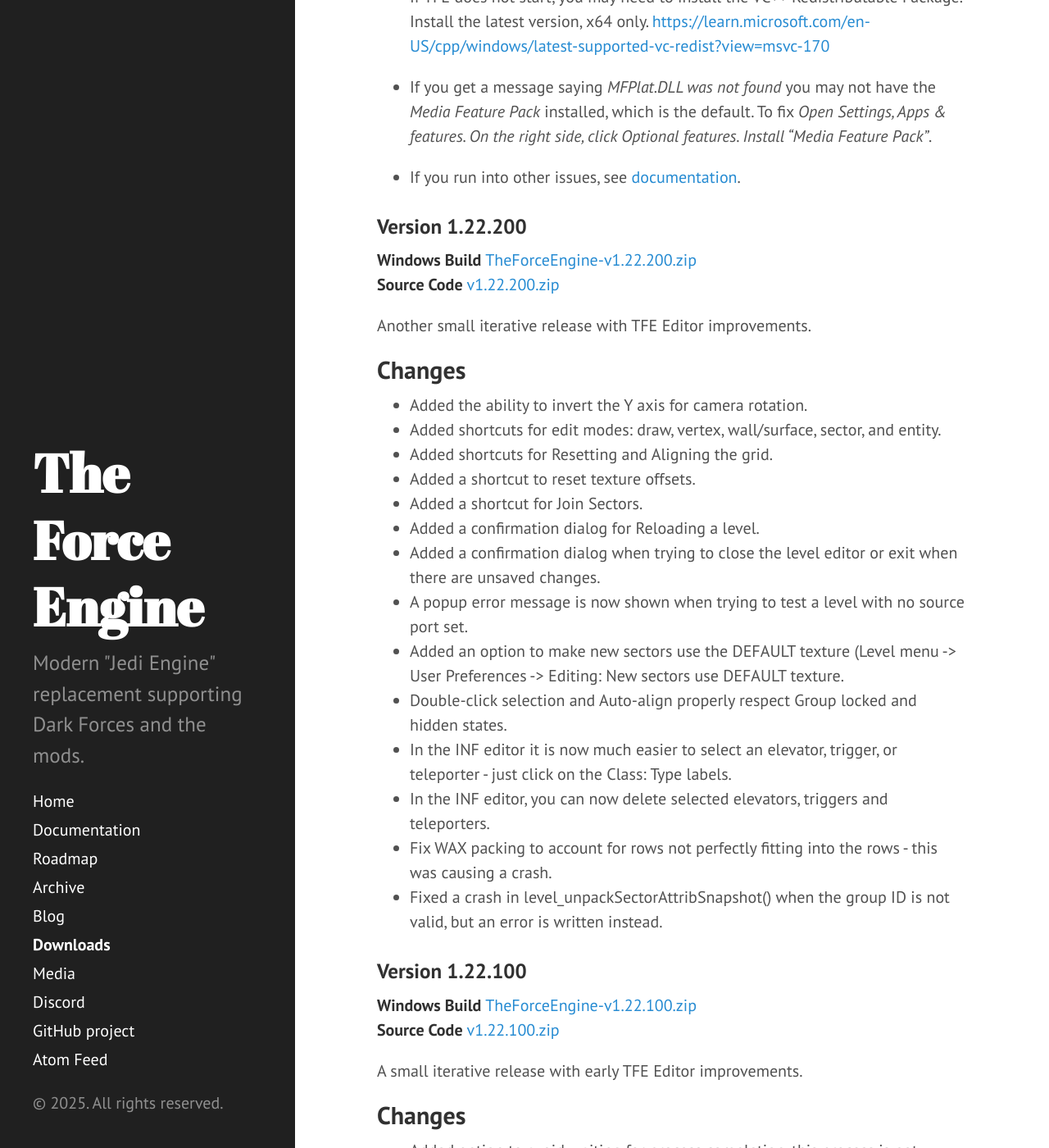
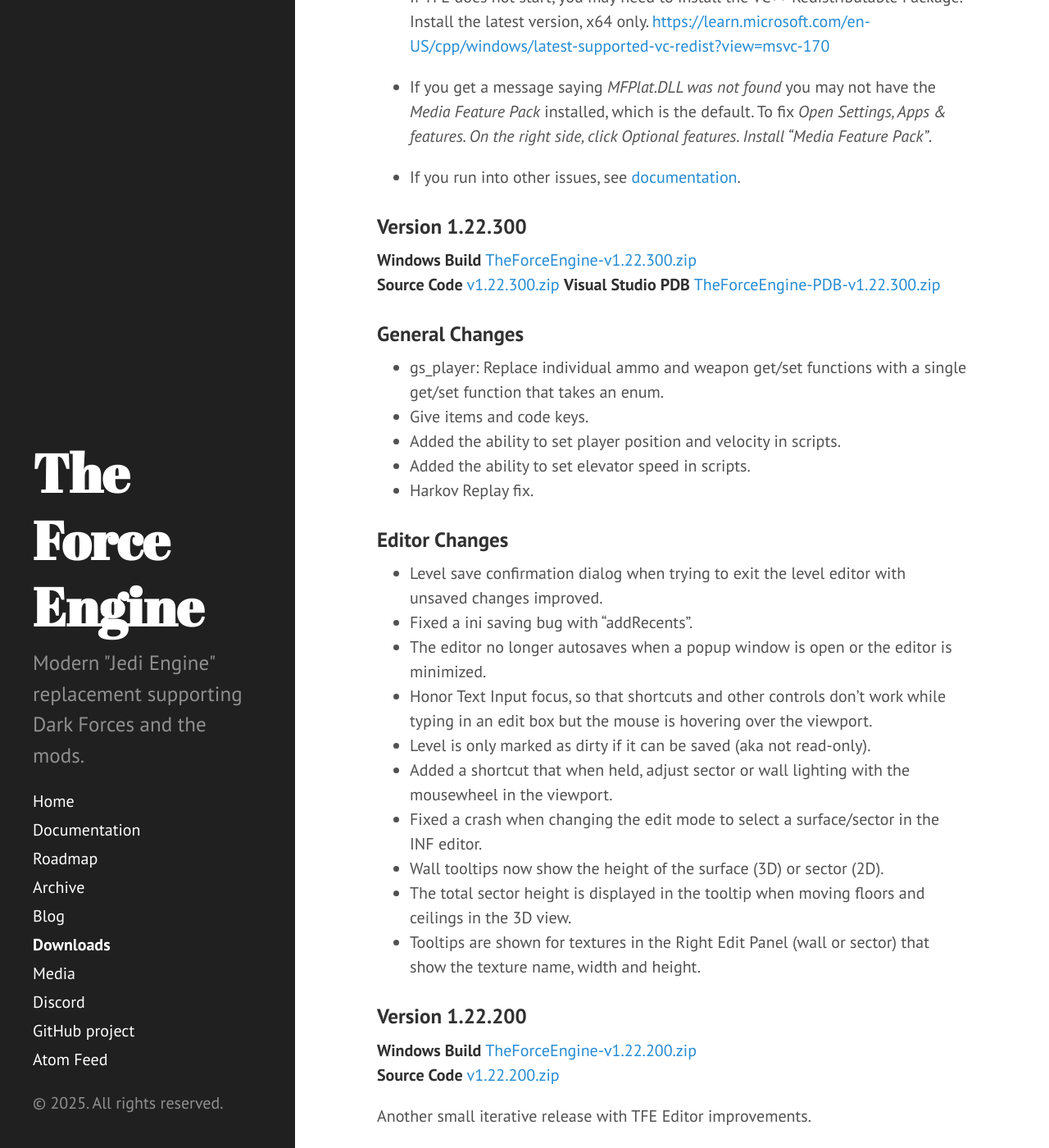
Before and after one commit to TheForceEngine/TheForceEngine.github.io, a Jekyll site: the page built from downloads.md, in a window 1280 px wide and 1400 px high, scrolled down 992 px. Shown: the whole window at 82% size. Built offline with Jekyll 4.4.1, drawn with Linux system fonts in a browser that asks for light colours; some of the changed text lies outside the part shown.

Commit message:
Update downloads.md

```diff
--- a/downloads.md
+++ b/downloads.md
@@ -27,6 +27,30 @@
 * If you get a message saying *MFPlat.DLL was not found* you may not have the *Media Feature Pack* installed, which is the default. To fix *Open Settings, Apps & features. On the right side, click Optional features. Install “Media Feature Pack”*.
 
 * If you run into other issues, see [documentation](https://theforceengine.github.io/Documentation.html).
+
+### Version 1.22.300
+**Windows Build** [TheForceEngine-v1.22.300.zip](https://github.com/luciusDXL/TheForceEngine/releases/download/v1.22.300/TheForceEngine-v1.22.300.zip) <br>
+**Source Code** [v1.22.300.zip](https://github.com/luciusDXL/TheForceEngine/archive/refs/tags/v1.22.300.zip)
+**Visual Studio PDB** [TheForceEngine-PDB-v1.22.300.zip](https://github.com/luciusDXL/TheForceEngine/releases/download/v1.22.300/TheForceEngine-PDB-v1.22.300.zip)
+
+### General Changes
+* gs_player: Replace individual ammo and weapon get/set functions with a single get/set function that takes an enum.
+* Give items and code keys.
+* Added the ability to set player position and velocity in scripts.
+* Added the ability to set elevator speed in scripts.
+* Harkov Replay fix.
+
+### Editor Changes
+* Level save confirmation dialog when trying to exit the level editor with unsaved changes improved.
+* Fixed a ini saving bug with "addRecents".
+* The editor no longer autosaves when a popup window is open or the editor is minimized.
+* Honor Text Input focus, so that shortcuts and other controls don't work while typing in an edit box but the mouse is hovering over the viewport.
+* Level is only marked as dirty if it can be saved (aka not read-only).
+* Added a shortcut that when held, adjust sector or wall lighting with the mousewheel in the viewport.
+* Fixed a crash when changing the edit mode to select a surface/sector in the INF editor.
+* Wall tooltips now show the height of the surface (3D) or sector (2D).
+* The total sector height is displayed in the tooltip when moving floors and ceilings in the 3D view.
+* Tooltips are shown for textures in the Right Edit Panel (wall or sector) that show the texture name, width and height.
 
 ### Version 1.22.200
 **Windows Build** [TheForceEngine-v1.22.200.zip](https://github.com/luciusDXL/TheForceEngine/releases/download/v1.22.200/TheForceEngine-v1.22.200.zip) <br>
```
Also changed, not shown: other parts of downloads.md (+2 -2 lines).
